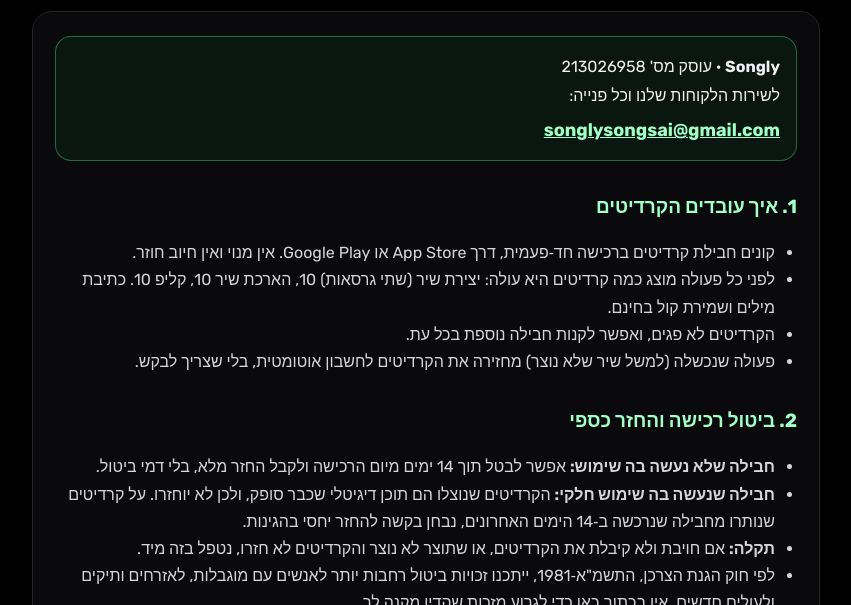
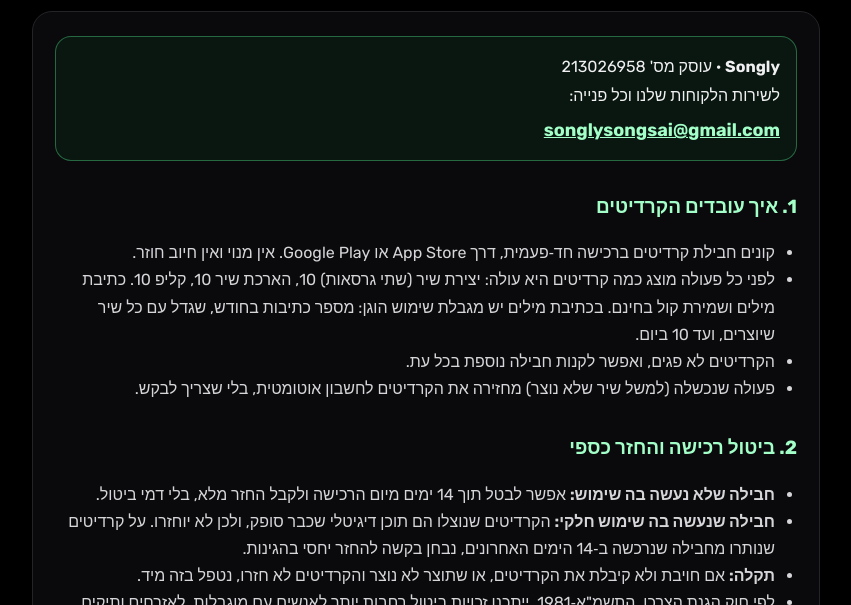
Before and after one commit to talgeker/songly-site, a plain HTML site: page refunds.html in a window 1280 px wide. Shown: the part 195-800 px from the top of the page, without its empty margins (214-1065 px from the left). Drawn offline with Linux system fonts and the light colour scheme; a web font is replaced by a local one.

Commit message:
Fair-use note for free lyric writing

```diff
--- a/refunds.html
+++ b/refunds.html
@@ -11,7 +11,7 @@
 <h2>1. איך עובדים הקרדיטים</h2>
 <ul>
 <li>קונים חבילת קרדיטים ברכישה חד‑פעמית, דרך App Store או Google Play. אין מנוי ואין חיוב חוזר.</li>
-<li>לפני כל פעולה מוצג כמה קרדיטים היא עולה: יצירת שיר (שתי גרסאות) 10, הארכת שיר 10, קליפ 10. כתיבת מילים ושמירת קול בחינם.</li>
+<li>לפני כל פעולה מוצג כמה קרדיטים היא עולה: יצירת שיר (שתי גרסאות) 10, הארכת שיר 10, קליפ 10. כתיבת מילים ושמירת קול בחינם. בכתיבת מילים יש מגבלת שימוש הוגן: מספר כתיבות בחודש, שגדל עם כל שיר שיוצרים, ועד 10 ביום.</li>
 <li>הקרדיטים לא פגים, ואפשר לקנות חבילה נוספת בכל עת.</li>
 <li>פעולה שנכשלה (למשל שיר שלא נוצר) מחזירה את הקרדיטים לחשבון אוטומטית, בלי שצריך לבקש.</li>
 </ul>
```
Also changed, not shown: terms.html (+1 -1 lines).
